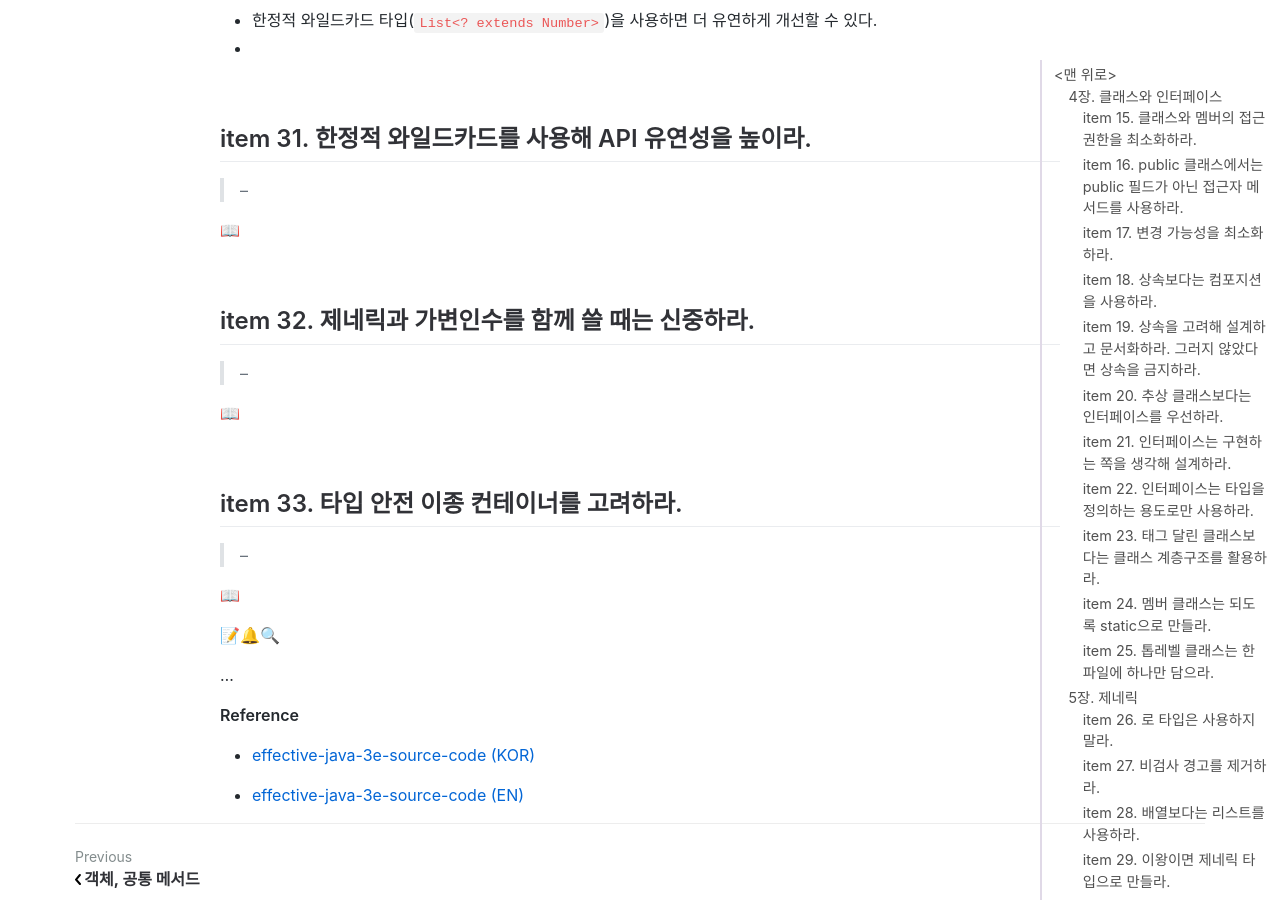
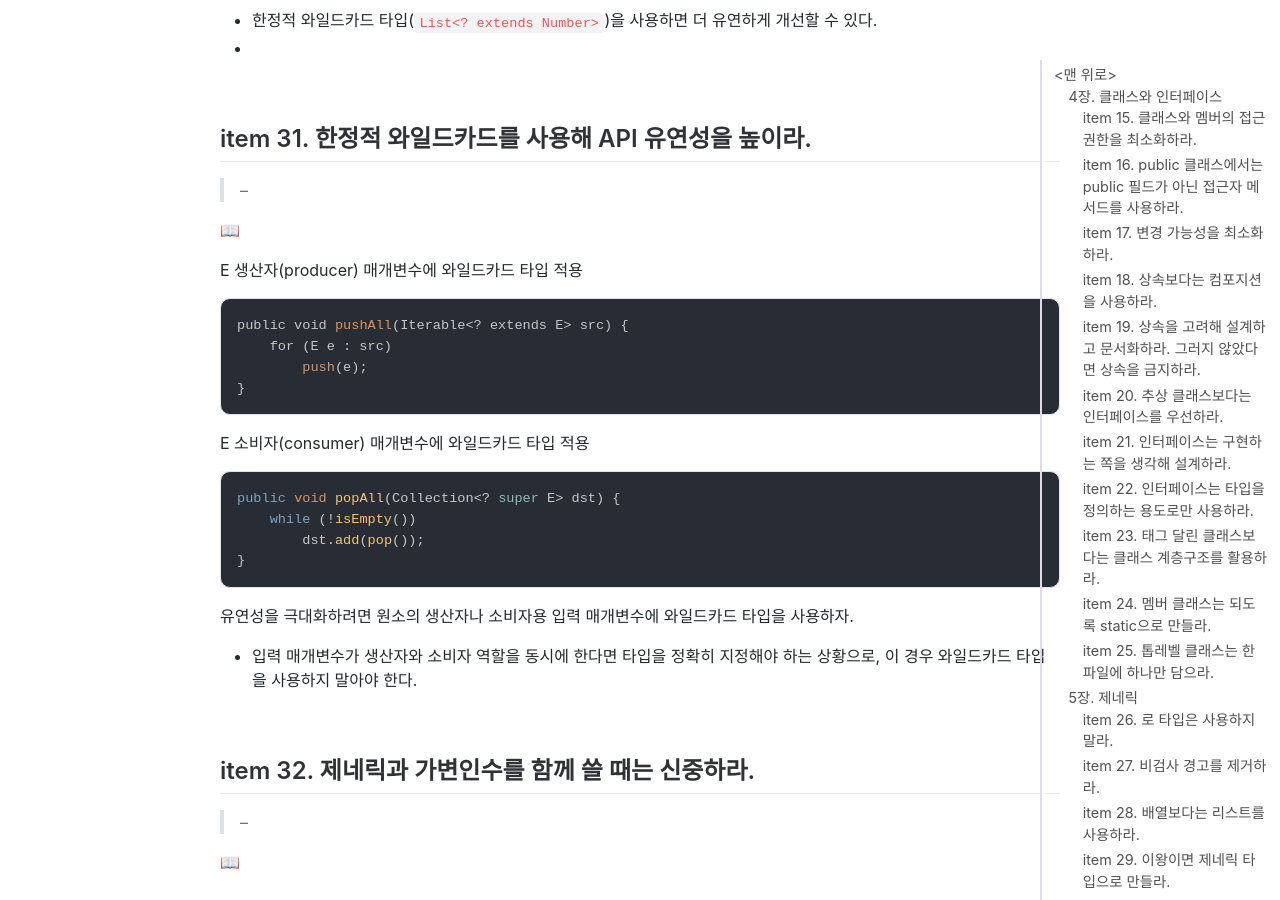
Before and after one commit to jihunparkme/jihunparkme.github.io, a Jekyll site: the page built from _posts/2023-04-22-Effective-Java-Class-Interface-Generics.md, in a window 1280 px wide and 900 px high, scrolled down 20871 px. Built offline with Jekyll 4.4.1, drawn with Linux system fonts in a browser that asks for light colours; nearby versions of some CDN libraries; comment, search, counter and statistics services are not loaded; some of the changed text lies outside the part shown.

Commit message:
[EJ] item 31. 한정적 와일드카드를 사용해 API 유연성을 높이라.

````diff
--- a/_posts/2023-04-22-Effective-Java-Class-Interface-Generics.md
+++ b/_posts/2023-04-22-Effective-Java-Class-Interface-Generics.md
@@ -914,6 +914,26 @@ public static <E> Set<E> union(Set<E> s1, Set<E> s2) {
 
 📖
 
+E 생산자(producer) 매개변수에 와일드카드 타입 적용
+
+```java
+public void pushAll(Iterable<? extends E> src) {
+    for (E e : src)
+        push(e);
+}
+```
+
+E 소비자(consumer) 매개변수에 와일드카드 타입 적용
+```java
+public void popAll(Collection<? super E> dst) {
+    while (!isEmpty())
+        dst.add(pop());
+}
+```
+
+유연성을 극대화하려면 원소의 생산자나 소비자용 입력 매개변수에 와일드카드 타입을 사용하자.
+- 입력 매개변수가 생산자와 소비자 역할을 동시에 한다면 타입을 정확히 지정해야 하는 상황으로, 이 경우 와일드카드 타입을 사용하지 말아야 한다.
+
 <br>
 
 ## item 32. 제네릭과 가변인수를 함께 쓸 때는 신중하라.
````
